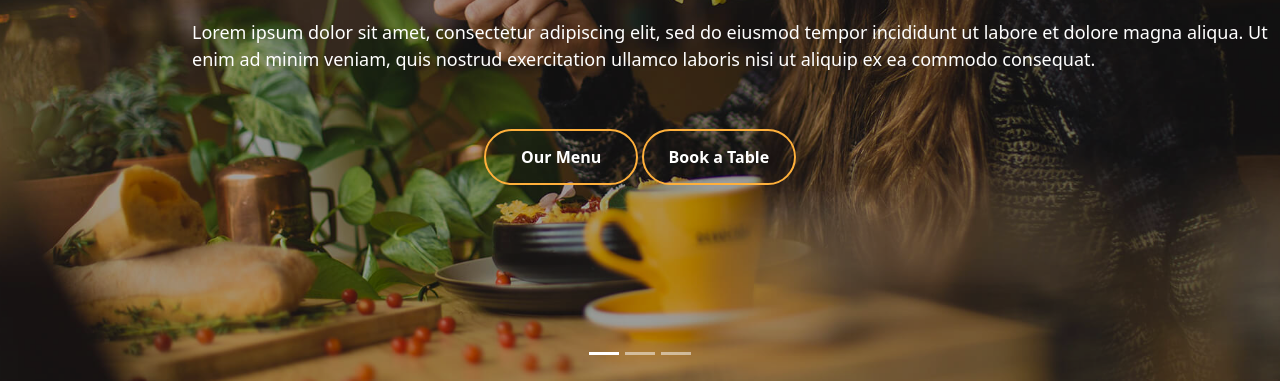
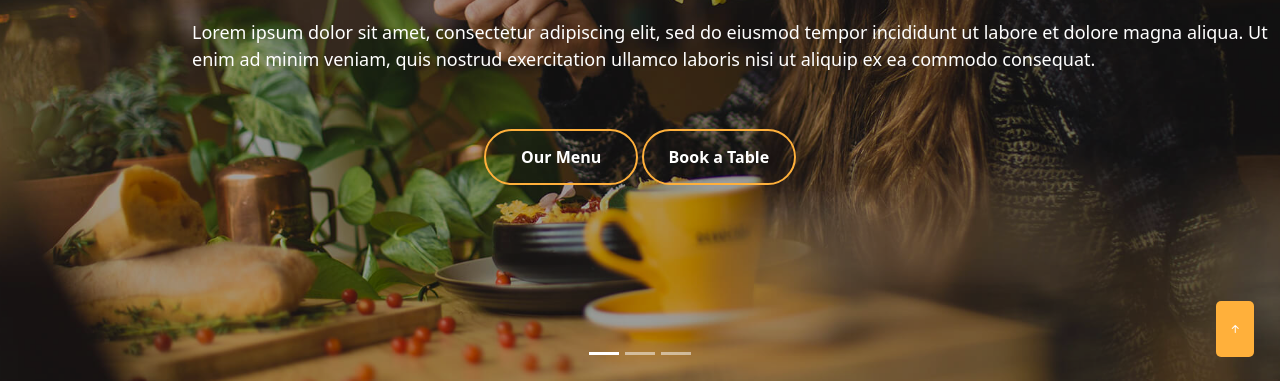
Before and after one commit to Yahya-Lerhni/Yahya-Lerhni, a website: page index.html in a window 1280 px wide. Shown: the part 419-800 px from the top of the page. Drawn offline with nearby package versions, Linux system fonts and the light colour scheme; files whose address does not match are found by name.

Commit message:
last edit in disktop

```diff
--- a/index.html
+++ b/index.html
@@ -100,6 +100,10 @@
     <main>
         <!-- debut main1 -->
         <section class="main1  d-flex flex-column p-5">
+            <div class="po-fix">
+                <a href="#" id="scroll-top" class="scroll-top d-flex align-items-center justify-content-center"><i class="bi text-white bi-arrow-up-short"></i></a>
+            </div>
+
             <div class="d-flex justify-content-center align-items-center gap-4  main1-1">
                 <div class="rela">
                     <img width="600" src="./public/images/about.jpg" alt="">
--- a/src/sass/modules/main/main.sass
+++ b/src/sass/modules/main/main.sass
@@ -2,3 +2,19 @@ main
     display: flex
     flex-direction: column
     gap: 10vh
+.main1
+    position: relative
+.po-fix
+    display: flex
+    justify-content: center
+    align-items: center
+    position: fixed
+    top: 90vh
+    left: 95vw
+    cursor: pointer
+    width: 3vw
+    height: 7vh
+    background-color: #ffb03b
+    border-radius: 5px
+    color: white
+    z-index: 99999
```
Also changed, not shown: public/css/app.css, 1 other file.
